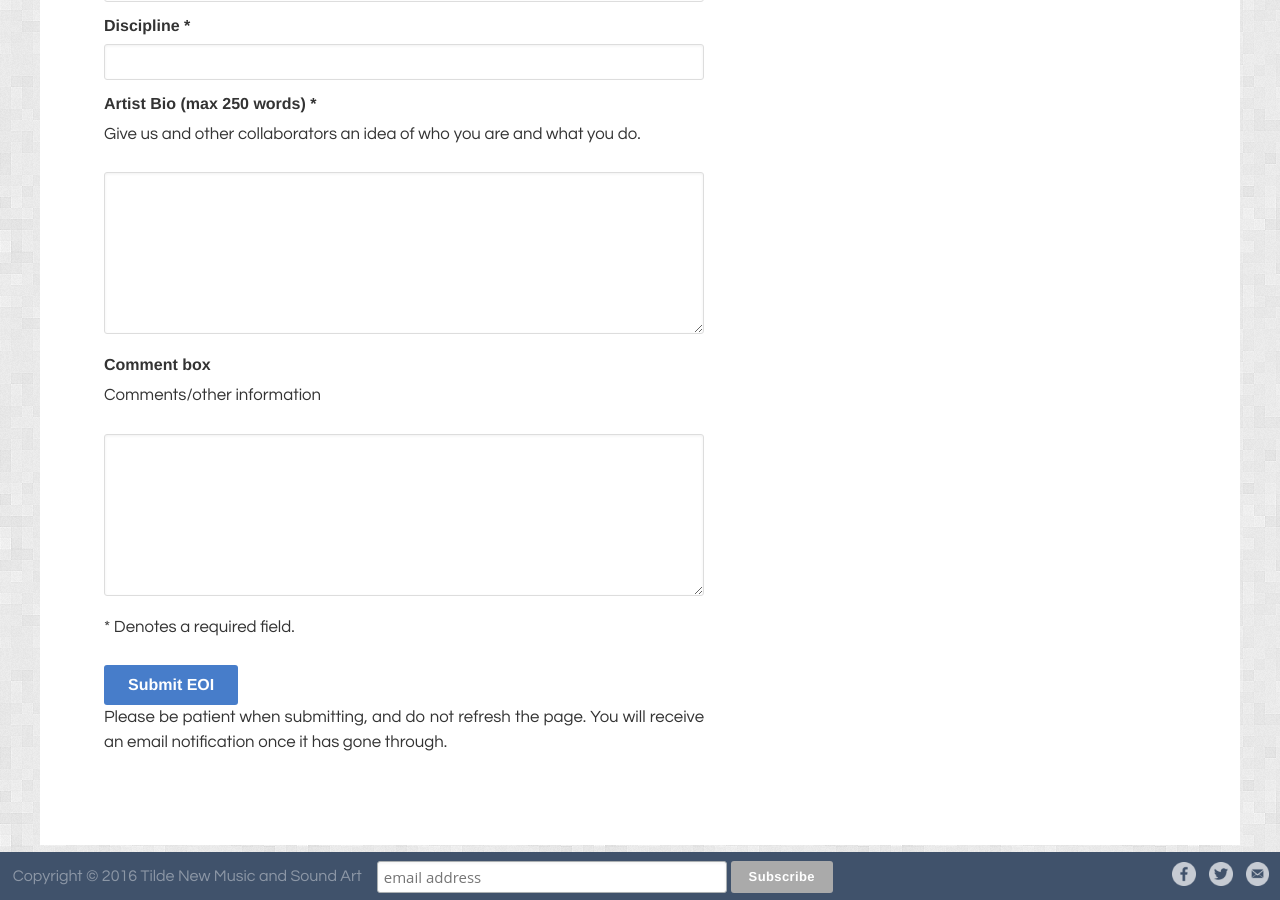
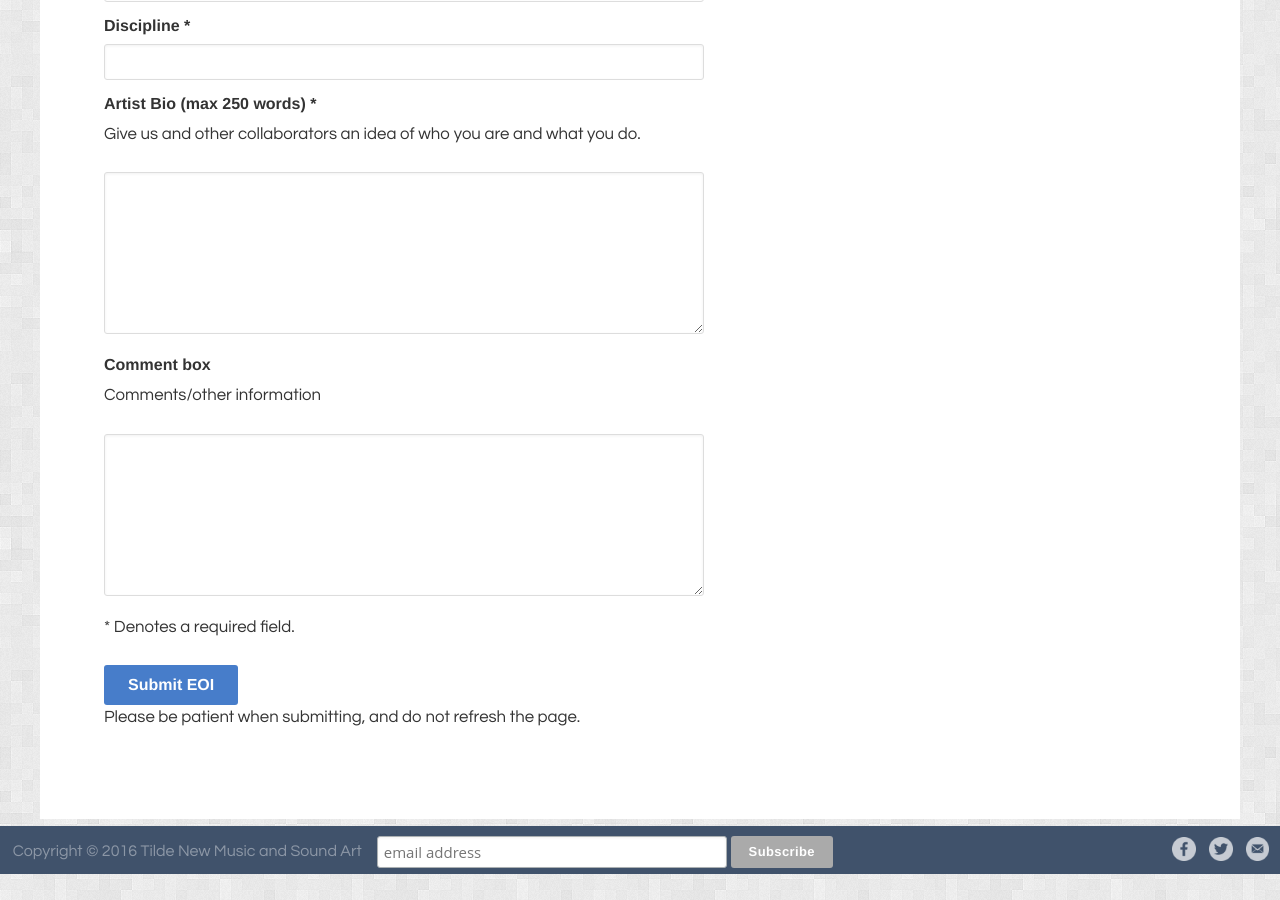
Before and after one commit to unclewalter/tilde-festival-website, a Jekyll site: the page built from pages/eoi-collab.html, in a window 1280 px wide and 900 px high, scrolled down 936 px. Built offline with Jekyll 4.4.1, drawn with Linux system fonts in a browser that asks for light colours; after the commit the page ends 1810 px from its top, so only the background shows below that.

Commit message:
Email
Removed line regarding email notifications.

```diff
--- a/pages/eoi-collab.html
+++ b/pages/eoi-collab.html
@@ -35,5 +35,5 @@ published: true
   <p>* Denotes a required field.</p>
   <button type="submit" name="submit" id="submitEOI">Submit EOI</button>
   <br />
-  <p>Please be patient when submitting, and do not refresh the page. You will receive an email notification once it has gone through.</p>
+  <p>Please be patient when submitting, and do not refresh the page.</p>
 </div>
```
